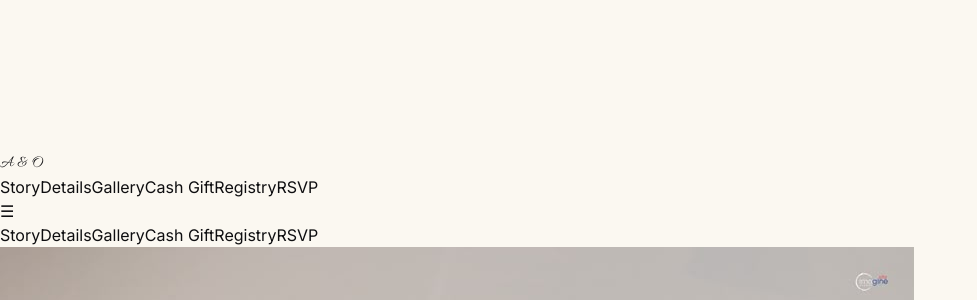
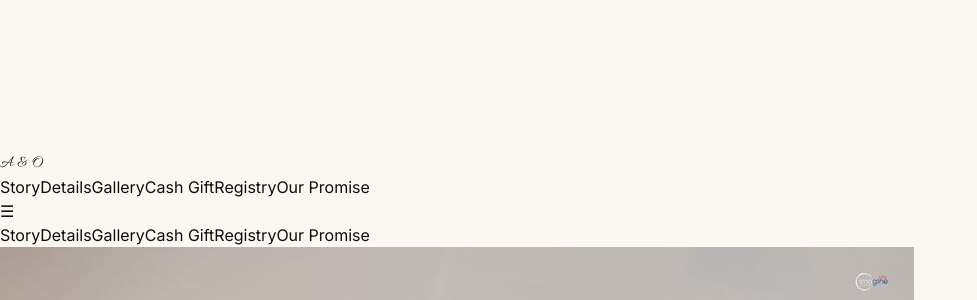
Before and after one commit to OloriNifemi/Wedding-web, a React (Vite) app: page / in a window 1280 px wide. Shown: the part 652-952 px from the top of the page, without its empty margins (0-977 px from the left). Built offline with nearby package versions, Linux system fonts and the light colour scheme.

Commit message:
RSVP updated to Our Promise

```diff
--- a/src/components/Landing/Landing.jsx
+++ b/src/components/Landing/Landing.jsx
@@ -8,11 +8,11 @@ import GettingThere from "../Pages/GettingThere";
 import Gallery from "../Pages/Gallery";
 import Registry from "../Pages/Registry";
 import Wishes from "../Pages/Wishes";
-import RSVP from "../Pages/RSVP";
 import Conatact from "../Pages/Contact";
 import Footer from "../Pages/Footer";
 import BackToTop from "../Pages/BackToTop";
 import CashGift from "../Pages/CashGift";
+import Promise from "../Pages/Promise";
 
 
 export default function Landing() {
@@ -29,7 +29,7 @@ export default function Landing() {
       <Registry />
       <CashGift />
       <Wishes />
-      <RSVP />
+      <Promise />
       <Conatact />
       <Footer />
       <BackToTop />
--- a/src/components/Pages/Navbar.jsx
+++ b/src/components/Pages/Navbar.jsx
@@ -6,7 +6,7 @@ const links = [
   { label: "Gallery", id: "gallery" },
   { label: "Cash Gift", id: "cashgift" },
   { label: "Registry", id: "registry" },
-  { label: "RSVP", id: "rsvp" },
+  { label: "Our Promise", id: "promise" },
 ];
 
 export default function Navbar() {
--- a/src/components/Pages/RSVP.jsx
+++ b/src/components/Pages/Promise.jsx
@@ -1,6 +1,6 @@
 import { useEffect, useRef, useState } from "react";
 import Image from "../../assets/MuyiwaEtDebbyImg8.jpeg";
-import { GROOM, BRIDE } from "../Pages/Wedding";
+import { GROOM, BRIDE } from "./Wedding";
 
 const LINES = [
   "Two souls, one direction.",
@@ -9,7 +9,7 @@ const LINES = [
   "Not the end of a search, it's the beginning of forever.",
 ];
 
-export default function RSVP() {
+export default function Promise() {
   const [activeLine, setActiveLine] = useState(0);
   const sectionRef = useRef(null);
   const [isVisible, setIsVisible] = useState(false);
@@ -37,7 +37,7 @@ export default function RSVP() {
   return (
     <section
       ref={sectionRef}
-      id="rsvp"
+      id="promise"
       className="relative h-screen overflow-hidden"
     >
       {/* Background image */}
```
Also changed, not shown: src/components/Pages/RSVP.js (added, +126 -0 lines).
